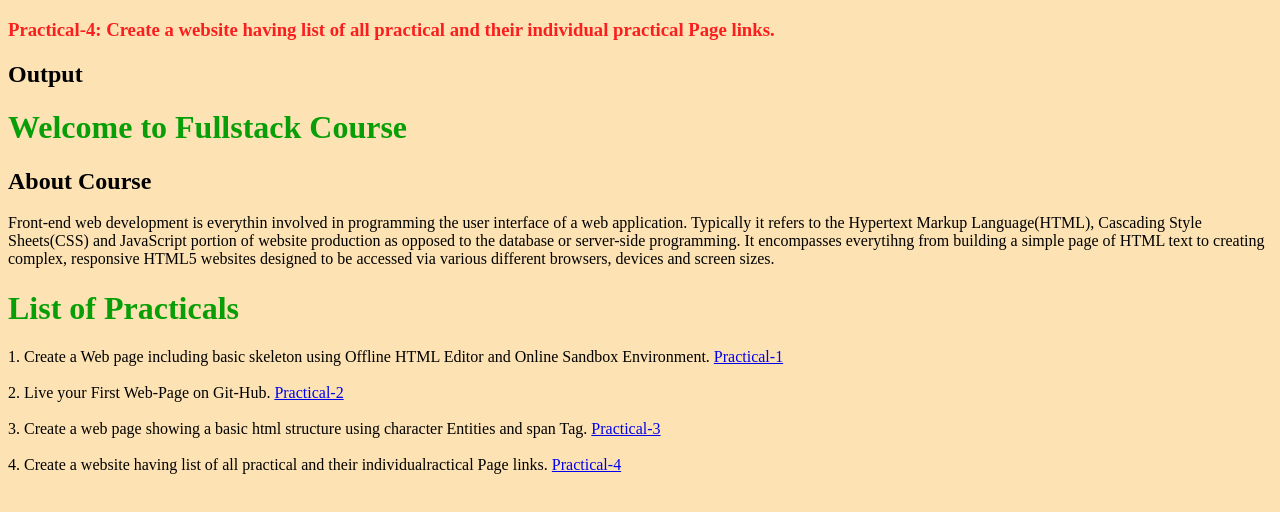
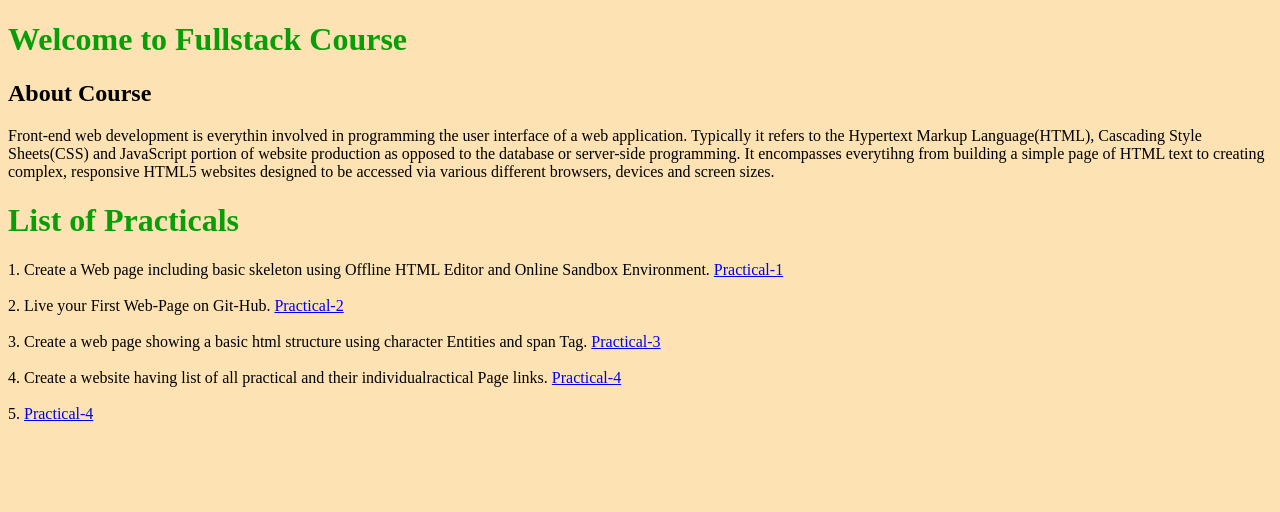
Before and after one commit to rexj8/Full-Stack-Assignment, a plain HTML site: page index.html in a window 1280 px wide. Drawn offline with Linux system fonts and the light colour scheme.

Commit message:
creating 5 assign

```diff
--- a/index.html
+++ b/index.html
@@ -15,13 +15,13 @@
 </head>
 <body>
 
-    <h3 style="color: rgb(250, 31, 31);">
+    <!-- <h3 style="color: rgb(250, 31, 31);">
         Practical-4:  Create a website having list of all practical and their individual practical Page links.
     </h3>
 
     <h2>
         Output
-    </h2>
+    </h2> -->
 
     <div>
         <h1>Welcome to Fullstack Course</h1>
@@ -57,6 +57,10 @@
         <a href="#" >Practical-4</a>
     </div>
     <br>
+    <div>
+        5.
+        <a href="#" >Practical-4</a>
+    </div>
 
 </body>
 </html>
```
